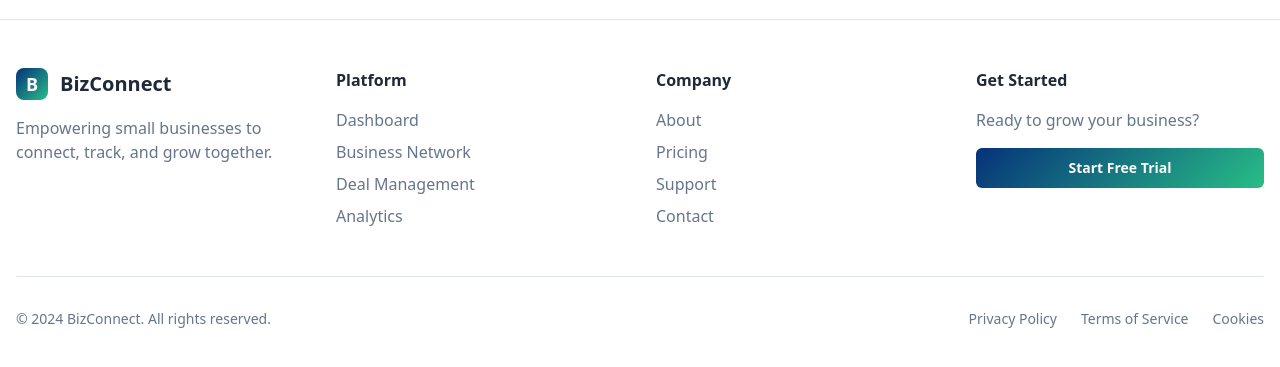
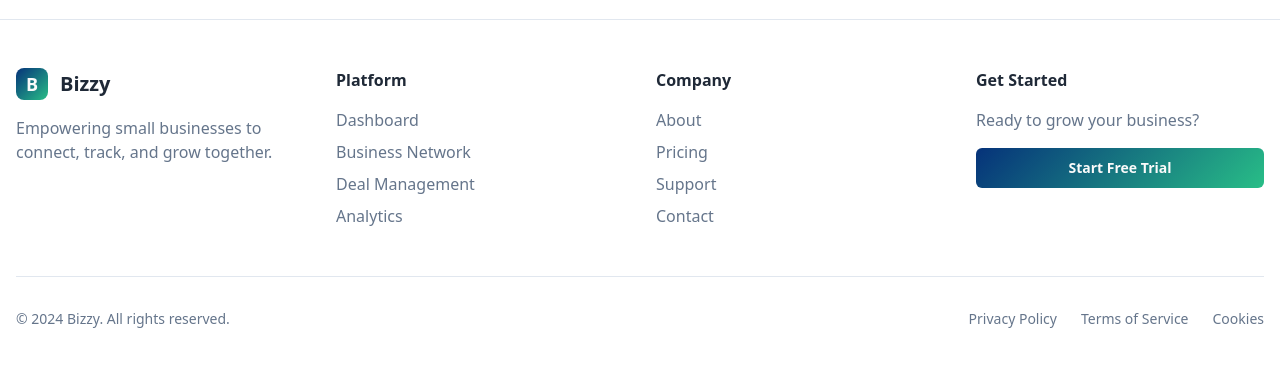
Before and after one commit to svvedula/hub-deal-track, a React (Vite) app: page / in a window 1280 px wide. Shown: the part 2251-2618 px from the top of the page. Built offline with nearby package versions, Linux system fonts and the light colour scheme; the HTML template or start-up script is replaced by a standard one.

Commit message:
Rename startup to Bizzy

```diff
--- a/index.html
+++ b/index.html
@@ -3,12 +3,12 @@
   <head>
     <meta charset="UTF-8" />
     <meta name="viewport" content="width=device-width, initial-scale=1.0" />
-    <title>BizConnect - Business Growth Platform for Small Businesses</title>
-    <meta name="description" content="The all-in-one platform where small businesses network, make deals, track performance, and manage operations. Connect, track, and grow your business with BizConnect." />
-    <meta name="author" content="BizConnect" />
+    <title>Bizzy - Business Growth Platform for Small Businesses</title>
+    <meta name="description" content="The all-in-one platform where small businesses network, make deals, track performance, and manage operations. Connect, track, and grow your business with Bizzy." />
+    <meta name="author" content="Bizzy" />
     <meta name="keywords" content="small business, networking, business deals, analytics, inventory management, multi-location, business growth" />
 
-    <meta property="og:title" content="BizConnect - Business Growth Platform for Small Businesses" />
+    <meta property="og:title" content="Bizzy - Business Growth Platform for Small Businesses" />
     <meta property="og:description" content="Connect with other small businesses, track performance, and manage operations all in one place. Start your free trial today." />
     <meta property="og:type" content="website" />
     <meta property="og:image" content="https://lovable.dev/opengraph-image-p98pqg.png" />
--- a/src/components/Footer.tsx
+++ b/src/components/Footer.tsx
@@ -10,7 +10,7 @@ const Footer = () => {
               <div className="w-8 h-8 bg-gradient-hero rounded-lg flex items-center justify-center">
                 <span className="text-primary-foreground font-bold text-lg">B</span>
               </div>
-              <span className="text-xl font-bold text-foreground">BizConnect</span>
+              <span className="text-xl font-bold text-foreground">Bizzy</span>
             </div>
             <p className="text-muted-foreground">
               Empowering small businesses to connect, track, and grow together.
@@ -50,7 +50,7 @@ const Footer = () => {
 
         <div className="border-t border-card-border mt-12 pt-8 flex flex-col sm:flex-row justify-between items-center gap-4">
           <p className="text-muted-foreground text-sm">
-            © 2024 BizConnect. All rights reserved.
+            © 2024 Bizzy. All rights reserved.
           </p>
           <div className="flex gap-6 text-sm text-muted-foreground">
             <a href="#privacy" className="hover:text-primary transition-colors">Privacy Policy</a>
--- a/src/components/Header.tsx
+++ b/src/components/Header.tsx
@@ -10,7 +10,7 @@ const Header = () => {
             <span className="text-primary-foreground font-bold text-lg">B</span>
           </div>
           <div>
-            <h1 className="text-xl font-bold text-foreground">BizConnect</h1>
+            <h1 className="text-xl font-bold text-foreground">Bizzy</h1>
             <p className="text-xs text-muted-foreground">Business Growth Platform</p>
           </div>
         </div>
```
